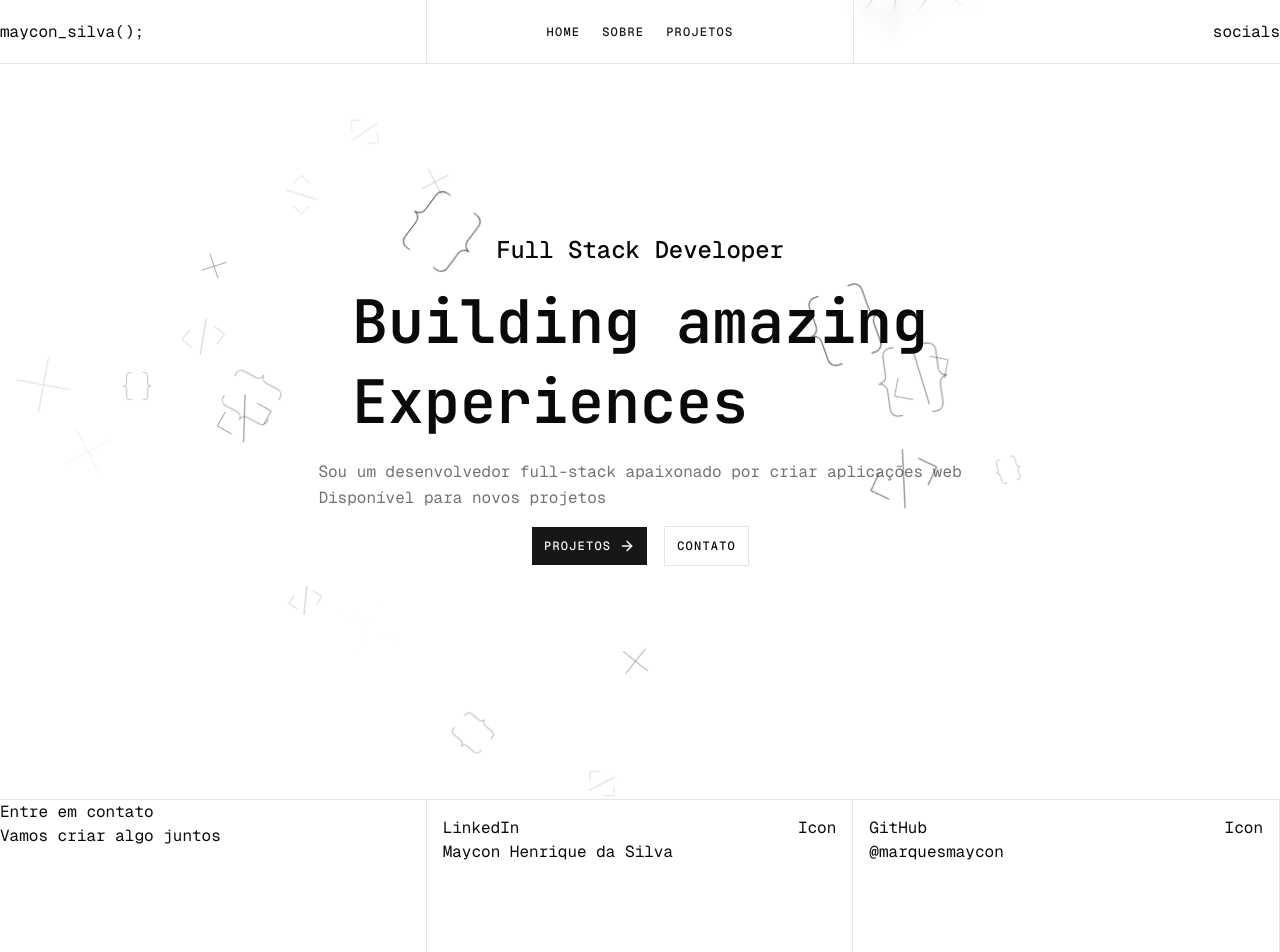
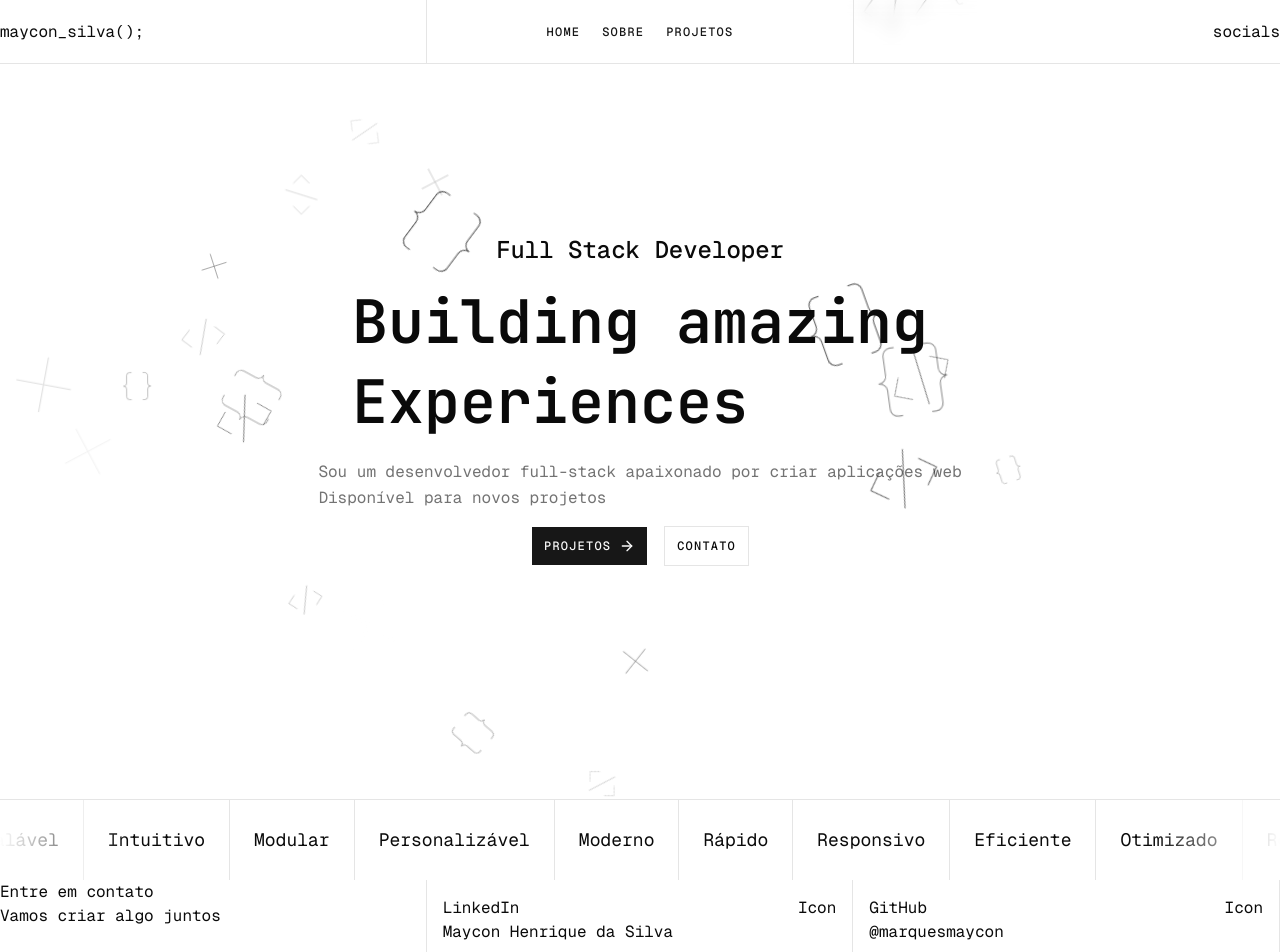
Before and after one commit to marquesmaycon/my-portfolio-3.0, a Next.js app: page / in a window 1280 px wide. Shown: the top 952 px of the page. Built offline with nearby package versions, Linux system fonts and the light colour scheme.

Commit message:
tape draft

```diff
--- a/app/page.tsx
+++ b/app/page.tsx
@@ -1,12 +1,14 @@
 import { Header } from "@/components/header"
 import { Contact } from "@/components/sections/contact";
 import { Hero } from "@/components/sections/hero"
+import { Tape } from "@/components/sections/tape";
 
 export default function Home() {
   return (
     <>
       <Header />
       <Hero />
+      <Tape />
       <Contact />
     </>
   );
--- /dev/null
+++ b/components/sections/tape.tsx
@@ -0,0 +1,78 @@
+"use client";
+
+import { useGSAP } from "@gsap/react";
+import gsap from "gsap";
+import { useRef } from "react";
+
+gsap.registerPlugin(useGSAP);
+
+const items = [
+  "Performático",
+  "Acessível",
+  "Seguro",
+  "Interativo",
+  "Escalável",
+  "Intuitivo",
+  "Modular",
+  "Personalizável",
+  "Moderno",
+  "Rápido",
+  "Responsivo",
+  "Eficiente",
+  "Otimizado",
+  "Robusto",
+  "Flexível",
+];
+
+export function Tape() {
+  const container = useRef<HTMLDivElement>(null);
+
+  useGSAP(
+    () => {
+      const track = container.current;
+
+      if (!track) return;
+
+      const width = track.scrollWidth / 2;
+
+      const tween = gsap.to(track, {
+        x: -width,
+        duration: 16,
+        ease: "none",
+        repeat: -1,
+      });
+
+      track.addEventListener("mouseenter", () => {
+        gsap.to(tween, {
+          timeScale: 0.3,
+        });
+      });
+
+      track.addEventListener("mouseleave", () => {
+        gsap.to(tween, {
+          timeScale: 1,
+        });
+      });
+    },
+    { scope: container },
+  );
+
+  return (
+    <section className="overflow-hidden">
+      <div className="container">
+        <div className="flex mask-[linear-gradient(to_right,transparent,black_10%,black_90%,transparent)]">
+          <div ref={container} className="divide flex flex-none divide-x pr-6">
+            {[...items, ...items].map((item, index) => (
+              <div
+                key={index}
+                className="flex h-20 items-center px-6 text-lg whitespace-nowrap"
+              >
+                {item}
+              </div>
+            ))}
+          </div>
+        </div>
+      </div>
+    </section>
+  );
+}
```
